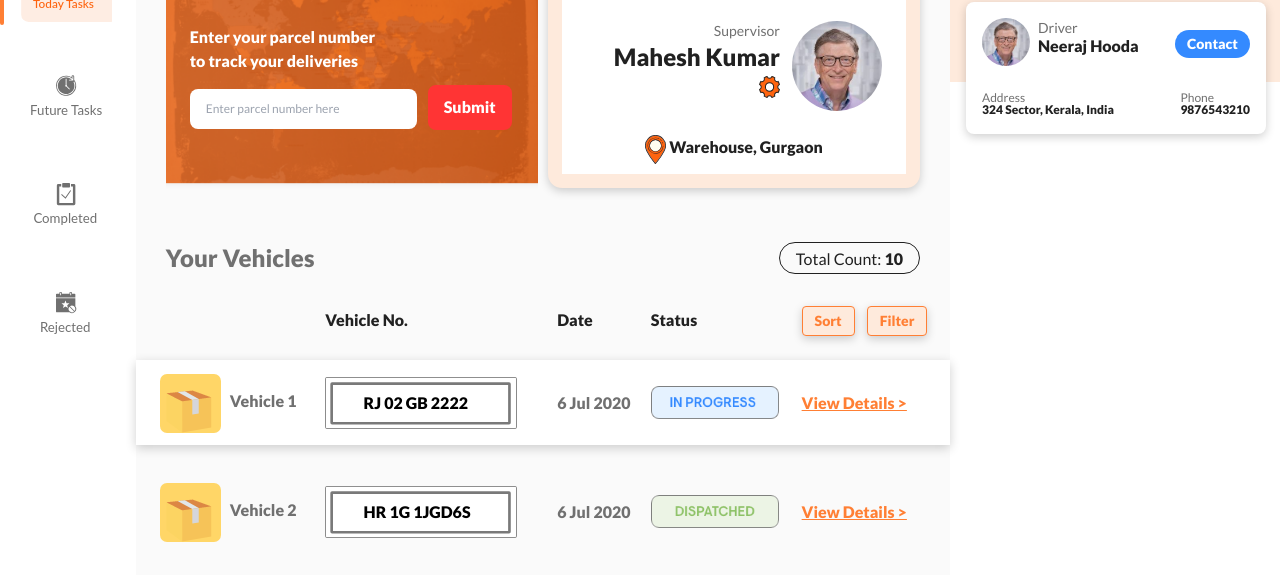
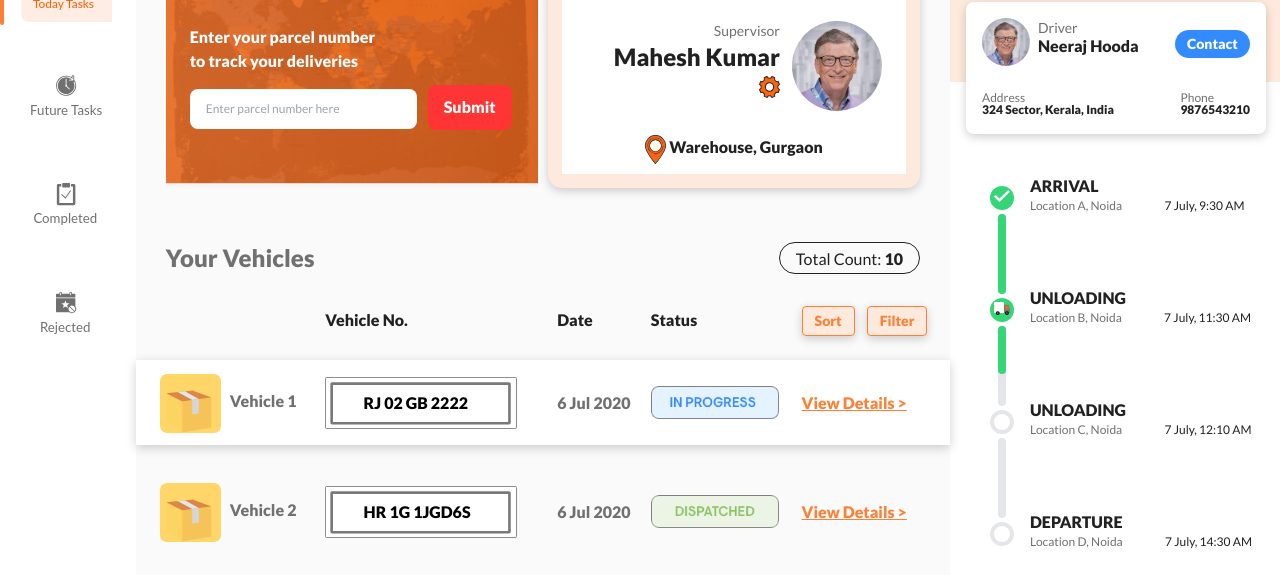
Before and after one commit to MohdImran001/inf-dashboard, a plain HTML site: page index.html in a window 1280 px wide. Shown: the part 218-793 px from the top of the page. Drawn offline with nearby package versions, Linux system fonts and the light colour scheme.

Commit message:
progress bar completed

```diff
--- a/assets/css/style.css
+++ b/assets/css/style.css
@@ -143,6 +143,18 @@ body {
     background-color: #ff7f34;
 }
 
+.bg-green {
+    background-color: #34d677;
+}
+
+.bg-gray {
+    background: #e5e6ea;
+}
+
+.border-gray {
+    border: 4px solid #e5e6ea;
+}
+
 .shadow {
     box-shadow: 0 0px 0px 0 rgba(0, 0, 0, 0.2), 0 3px 10px 0 rgba(0, 0, 0, 0.19);
 }
--- a/index.html
+++ b/index.html
@@ -125,6 +125,7 @@
                                 <div class="table-cell text-md " style="color:#212121;">
                                     <div class="flex flex-row">
                                         <p class="text-sm   text-orange px-3 p-1 rounded shadow border-orange" style="background-color:#FEEADC; cursor:pointer">
+                                            <!-- <img src="./asset" alt=""> -->
                                             Sort
                                         </p>
                                         <p class="text-sm  ml-3 text-orange px-3 p-1 rounded shadow border-orange" style="background-color:#FEEADC; cursor:pointer">
@@ -315,6 +316,91 @@
                 </div>
                 <!-- Driver Info Card -->
 
+
+                <!-- Vehicle Progress Bar -->
+
+                <div class="progress-bar ml-10 mt-10">
+
+                    <!-- Arrival progress -->
+                    <div class="flex flex-row">
+                        <div class="bg-green h-6 w-6 pt-1 pl-1 pr-1 pb-1 rounded-full mt-3">
+                            <img src="./assets/icons/ic_tick.svg" alt="completed">
+                        </div>
+                        <div class="ml-4">
+                            <p class="text-black text-md font-bold">ARRIVAL</p>
+                            <p class="text-grey text-xs">Location A, Noida <span class="text-black ml-10"> 7 July, 9:30 AM</span> </p>
+                        </div>
+                    </div>
+                    <!-- Arrival progress -->
+
+                    <!-- Arrival to Unloading Progress Bar-->
+                    <div class="h-20 w-2 rounded-full bg-gray ml-2">
+                        <!-- This div denotes the progress with green background -->
+                        <div class="h-20 w-2 rounded-full bg-green ">
+
+                        </div>
+                    </div>
+                    <!-- Arrival to Unloading Progress Bar-->
+
+                    <!-- Unloading progress -->
+                    <div class="flex flex-row -mt-2">
+                        <div class="bg-green h-6 w-6 pt-1 pl-1 pr-1 pb-1 rounded-full mt-3">
+                            <img src="./assets/icons/ic_truck_small_stepper.svg" alt="completed">
+                        </div>
+                        <div class="ml-4">
+                            <p class="text-black text-md font-bold">UNLOADING</p>
+                            <p class="text-grey text-xs">Location B, Noida <span class="text-black ml-10"> 7 July, 11:30 AM</span> </p>
+                        </div>
+                    </div>
+                    <!-- Unloading progress -->
+
+                    <!--  Unloading to Loading Progress Bar-->
+                    <div class="h-20 w-2 rounded-full bg-green ml-2 bg-gray">
+                        <!-- This div denotes the progress with green background -->
+                        <div class="h-12 w-2 rounded-full bg-green ">
+
+                        </div>
+                    </div>
+                    <!--  Unloading to Loading Progress Bar-->
+
+
+                    <!-- Loading progress -->
+                    <div class="flex flex-row -mt-2">
+                        <div class="bg-white h-3 w-3 p-2 rounded-full mt-3 border-gray" >
+                            <!-- <img src="./assets/icons/ic_truck_small_stepper.svg" alt="completed"> -->
+                        </div>
+                        <div class="ml-4">
+                            <p class="text-black text-md font-bold">UNLOADING</p>
+                            <p class="text-grey text-xs">Location C, Noida <span class="text-black ml-10"> 7 July, 12:10 AM</span> </p>
+                        </div>
+                    </div>
+                    <!-- Loading progress -->
+
+                    <!--  Loading to Departure  Progress Bar-->
+                    <div class="h-20 w-2 rounded-full bg-green ml-2 bg-gray">
+                        <!-- This div denotes the progress with green background -->
+                        <div class="h-0 w-2 rounded-full bg-green ">
+
+                        </div>
+                    </div>
+                    <!--  Loading to Departure  Progress Bar-->
+
+                    <!-- Departure progress -->
+                    <div class="flex flex-row -mt-2">
+                        <div class="bg-white h-3 w-3 p-2 rounded-full mt-3 border-gray" >
+                            <!-- <img src="./assets/icons/ic_truck_small_stepper.svg" alt="completed"> -->
+                        </div>
+                        <div class="ml-4">
+                            <p class="text-black text-md font-bold">DEPARTURE</p>
+                            <p class="text-grey text-xs">Location D, Noida <span class="text-black ml-10"> 7 July, 14:30 AM</span> </p>
+                        </div>
+                    </div>
+                    <!-- Departure progress -->
+
+                </div>
+
+                <!-- Vehicle Progress Bar -->
+
             </div>
             <!-- Vehicle Information -->
 
```
Also changed, not shown: assets/icons/ic_filter.svg (added).
